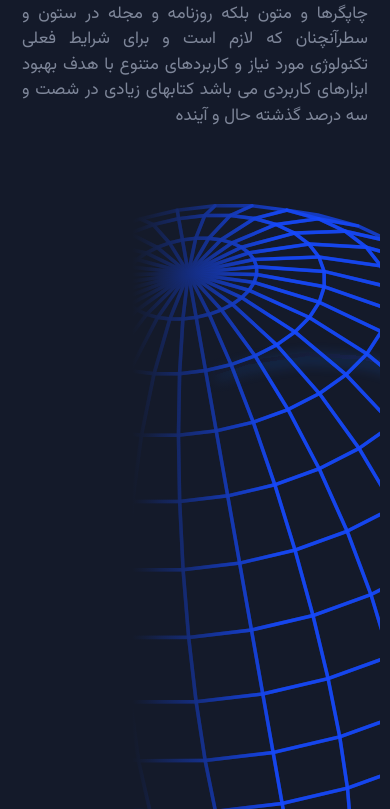
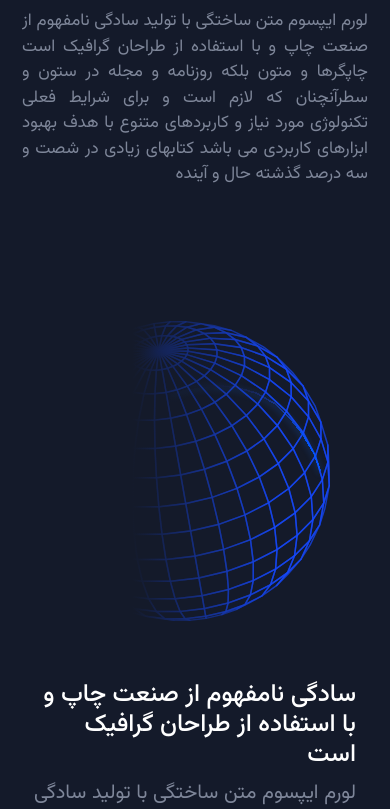
Before and after one commit to Amiraliansaripour/PerfectCodeNew, a React (Create React App) app: page /about in a window 390 px wide. Shown: the part 1191-2000 px from the top of the page. Built offline with nearby package versions, Linux system fonts and the light colour scheme.

Commit message:
fixed many responsive bug

```diff
--- a/src/Responsive.css
+++ b/src/Responsive.css
@@ -53,6 +53,25 @@
         gap: 100px;
 
     }
+
+    /* Our Team  */
+    .ourTeam {
+        margin-top: 25% !important;
+    }
+    /* about Team */
+    .aboutTeam{
+        margin-top: 25% !important;
+    }
+    /* our project */
+    .our-project{
+        margin-top: 25% !important;
+    }
+
+    /* our project */
+    .our-project-bg-img{
+        background-position: 0px 0px, 0px 0px, 50% 50% !important;
+        height: 300px !important;
+    }
 }
 
 @media only screen and (max-width: 768px) {}
--- a/src/components/aboutUs/ourTeam/OurTeam.css
+++ b/src/components/aboutUs/ourTeam/OurTeam.css
@@ -1,5 +1,5 @@
 .ourTeam {
-    margin-top: 10% !important;
+    margin-top: 10%;
 }
 
 
```
